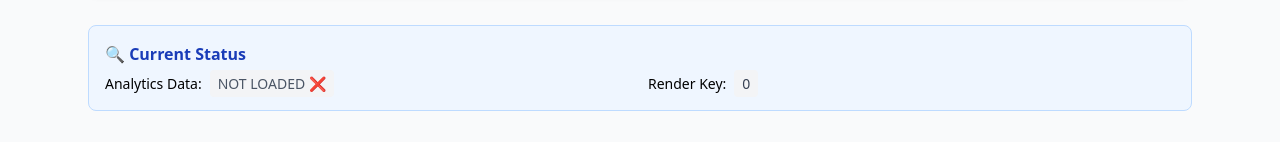
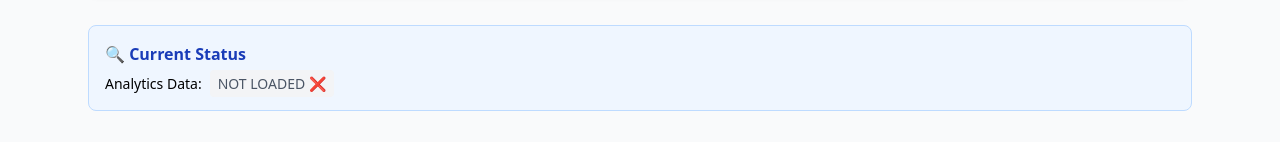
Before and after one commit to niclammm/Lifehack-Hackathon, a React (Vite) app in the folder frontend/: page / in a window 1280 px wide. Shown: the part 411-553 px from the top of the page. Built offline with nearby package versions, Linux system fonts and the light colour scheme.

Commit message:
Remove render key

```diff
--- a/frontend/src/FileUploader.jsx
+++ b/frontend/src/FileUploader.jsx
@@ -272,10 +272,7 @@ const FileUploader = () => {
                 {analytics ? 'LOADED ✅' : 'NOT LOADED ❌'}
               </span>
             </div>
-            <div>
-              <span className="font-medium">Render Key:</span>
-              <span className="ml-2 px-2 py-1 rounded bg-gray-100 text-gray-700">{renderKey}</span>
-            </div>
+
           </div>
           {analytics && (
             <div className="mt-2 text-xs text-blue-600">
```
